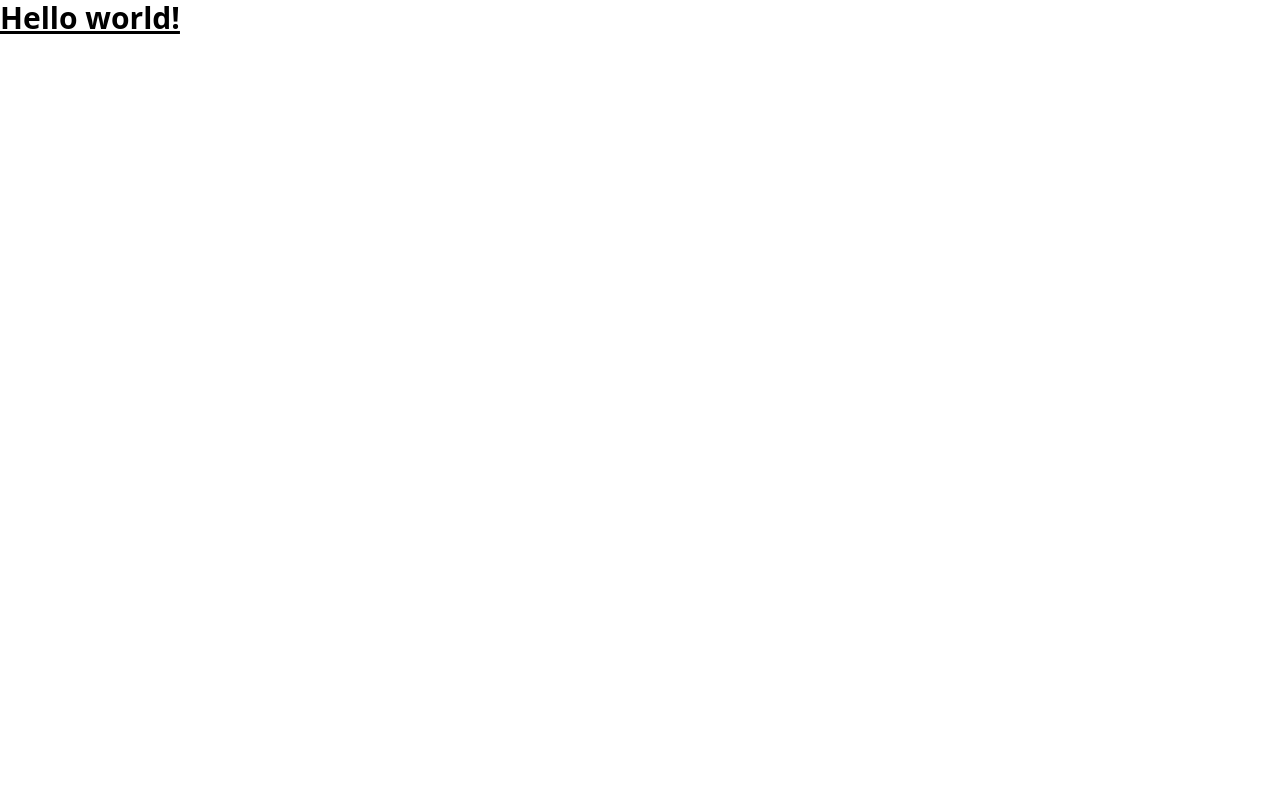
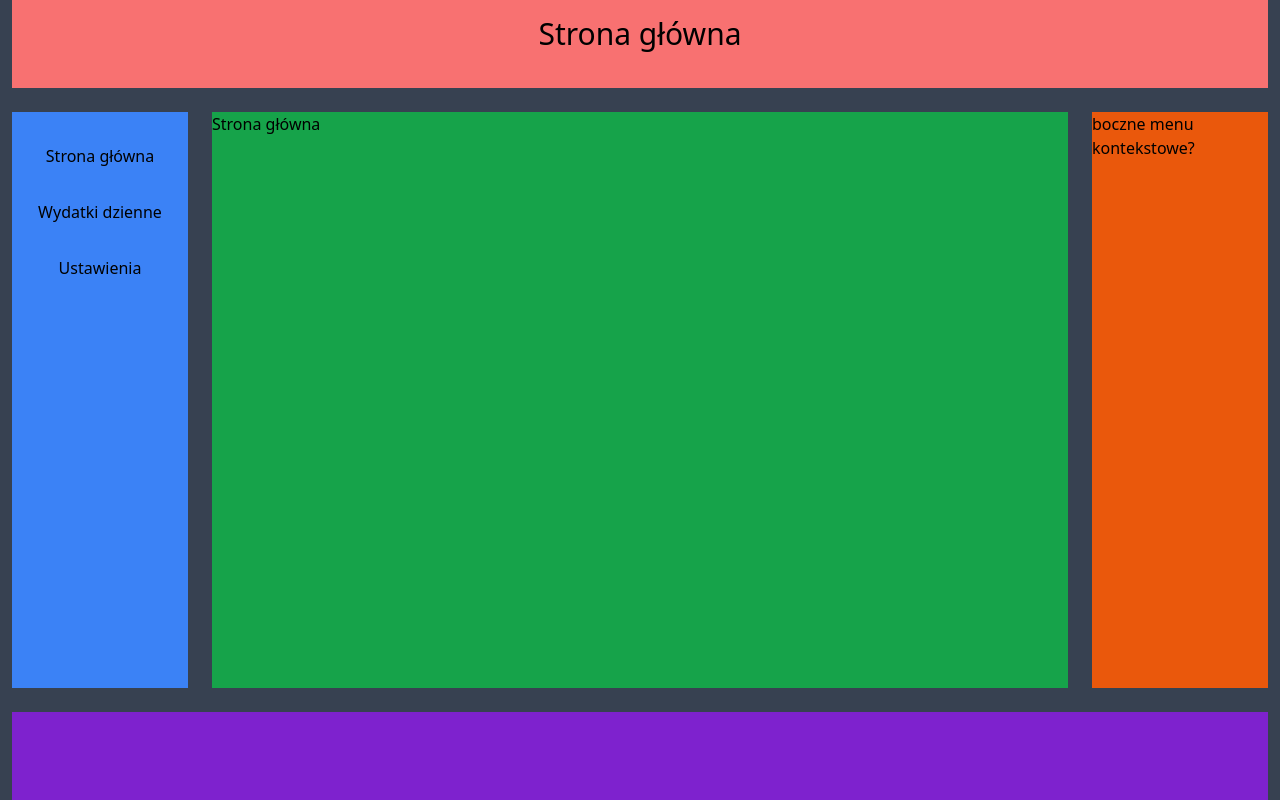
Before and after one commit to mariuszMarek/budzet_domowy, a React (Create React App) app: page / in a window 1280 px wide. Built offline with nearby package versions, Linux system fonts and the light colour scheme.

Commit message:
udalo sie ogarnac podzial strony

```diff
--- a/package.json
+++ b/package.json
@@ -9,6 +9,7 @@
     "@testing-library/user-event": "^13.5.0",
     "react": "^19.2.0",
     "react-dom": "^19.2.0",
+    "react-router-dom": "^7.9.4",
     "react-scripts": "5.0.1",
     "web-vitals": "^2.1.4"
   },
--- a/src/App.js
+++ b/src/App.js
@@ -1,7 +1,42 @@
+import SideBar from "./elements/side_bar";
+import Naglowek from "./elements/header";
+import { BrowserRouter, Routes, Route } from "react-router-dom";
+
 export default function App() {
+  const elementyDoWypisania = [
+    { id: 1, nazwa_wyswietlana: "Strona główna", sciezka: "" },
+    {
+      id: 2,
+      nazwa_wyswietlana: "Wydatki dzienne",
+      sciezka: "wydatki_dzienne",
+    },
+    { id: 3, nazwa_wyswietlana: "Ustawienia", sciezka: "ustawienia" },
+  ];
+
   return (
-    <h1 className="text-3xl font-bold underline">
-      Hello world!
-    </h1>
-  )
+    <div class="bg-gray-700 min-h-screen w-full grid grid-cols-[200px_1fr_200px] grid-rows-[100px_1fr_100px]">
+      <BrowserRouter>
+        <div className="bg-red-400 col-span-3 ml-3 mr-3 mb-3">
+          <Naglowek></Naglowek>
+        </div>
+        <SideBar elementyDoWypisania={elementyDoWypisania}></SideBar>
+        <div className="bg-green-600 row-start-2 col-start-2 m-3">
+          <Routes>
+            {elementyDoWypisania.map((elementy) => (
+              <Route
+                path={`/${elementy.sciezka}`}
+                element={`${elementy.nazwa_wyswietlana}`}
+              />
+            ))}
+          </Routes>
+        </div>
+      </BrowserRouter>
+
+      <div className="row-start-2 bg-orange-600 m-3">
+        {" "}
+        boczne menu kontekstowe?
+      </div>
+      <div className="row-start-3 col-span-3 bg-purple-700 mr-3 ml-3 mt-3"></div>
+    </div>
+  );
 }
--- /dev/null
+++ b/src/elements/header.js
@@ -0,0 +1,8 @@
+import { useLocation } from "react-router-dom";
+export default function Naglowek() {
+  const productName = useLocation().pathname.replace("/"," ").replace("_"," ");
+  const productName2 = productName.charAt(1).toUpperCase() + productName.slice(2).toLowerCase()
+  const aktualnaStrona = productName2 !="" ? productName2: "Strona główna"
+
+  return <h1 class="items-center text-center text-3xl m-3 p-1">{aktualnaStrona}</h1>;
+}
--- /dev/null
+++ b/src/elements/side_bar.js
@@ -0,0 +1,22 @@
+import { Link } from "react-router-dom";
+
+export default function SideBar(props) {
+
+  const kondHtml = (
+    <div className="row-start-2 bg-blue-500 m-3">
+
+        <ul className="flex flex-col mt-4">
+          {props.elementyDoWypisania.map((elementy) => (
+            <li className="text-center flex-auto m-4" key={elementy.id}>
+              <Link to={elementy.sciezka}>
+                {elementy.nazwa_wyswietlana}
+              </Link>
+            </li>
+          ))}
+        </ul>
+
+    </div>
+  );
+
+  return kondHtml;
+}
```
Also changed, not shown: src/elements/ustawienia.js (added), src/elements/wydatki_dzienne.js (added), 1 other file (tests, documents, lock files or other folders).
